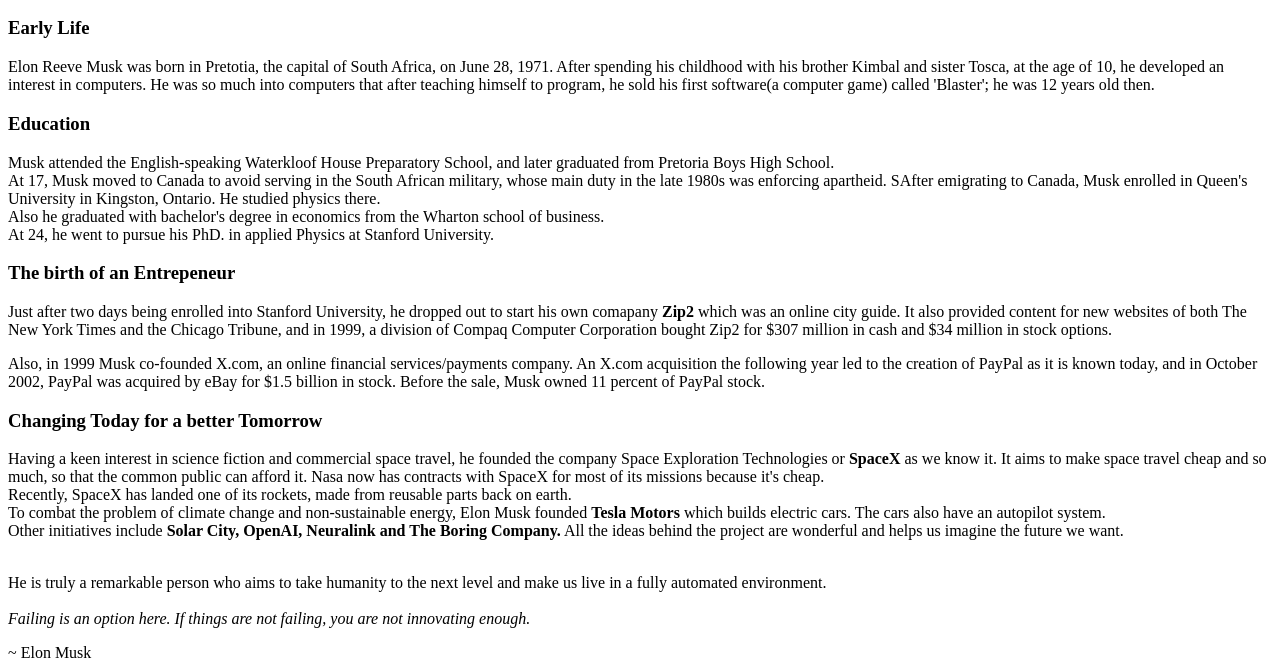
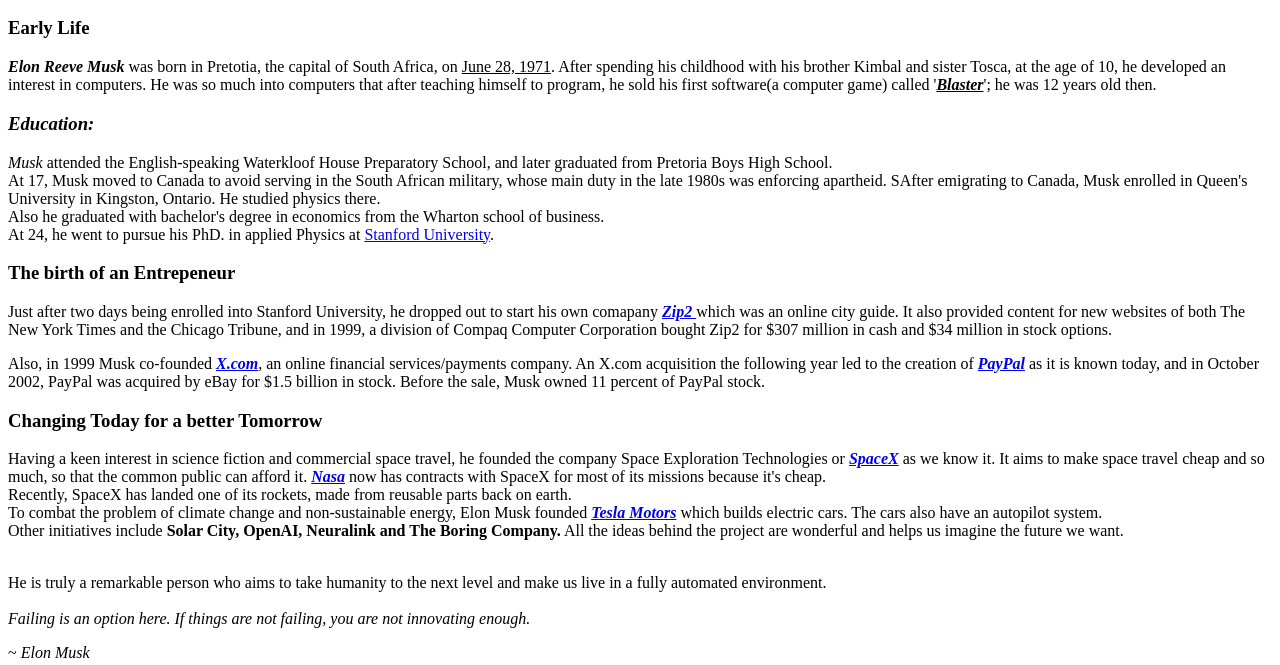
Before and after one commit to NahorS/hello-world, a plain HTML site: page Tribute Page/index.html in a window 1280 px wide. Shown: the part 387-1052 px from the top of the page. Drawn offline with Linux system fonts and the light colour scheme.

Commit message:
Update index.html
wikipedia links are added

```diff
--- a/Tribute Page/index.html
+++ b/Tribute Page/index.html
@@ -15,50 +15,62 @@
         Early Life
       </h3>
         <p>
-          Elon Reeve Musk was born in Pretotia, the capital of South Africa, on June 28, 1971. After spending his childhood with his brother Kimbal and sister Tosca, at the age of 10, he developed an interest in computers. He was so much into computers that after
-          teaching himself to program, he sold his first software(a computer game) called 'Blaster'; he was 12 years old then.
+          <strong><i>Elon Reeve Musk</i></strong> was born in Pretotia, the capital of South Africa, on <u>June 28, 1971</u>. After spending his childhood with his brother Kimbal and sister Tosca, at the age of 10, he developed an interest in computers. He was so much into computers that after
+          teaching himself to program, he sold his first software(a computer game) called '<i><b><u>Blaster</u></b></i>'; he was 12 years old then.
         </p>
       </div>
       <div id="education">
         <h3>
-        Education
+        <strong><i>Education:</i></strong>
       </h3>
         <p>
-          Musk attended the English-speaking Waterkloof House Preparatory School, and later graduated from Pretoria Boys High School.<br/> At 17, Musk moved to Canada to avoid serving in the South African military, whose main duty in the late 1980s was
+          <i>Musk</i> attended the English-speaking Waterkloof House Preparatory School, and later graduated from Pretoria Boys High School.<br/> At 17, Musk moved to Canada to avoid serving in the South African military, whose main duty in the late 1980s was
           enforcing apartheid. SAfter emigrating to Canada, Musk enrolled in Queen's University in Kingston, Ontario. He studied physics there. <br/> Also he graduated with bachelor's degree in economics from the Wharton school of business.<br/> At 24,
-          he went to pursue his PhD. in applied Physics at Stanford University.
+          he went to pursue his PhD. in applied Physics at <a href="https://www.stanford.edu">Stanford University</a>.
         </p>
       </div>
       <div id="boe">
         <h3>
-        The birth of an Entrepeneur
+        </i><strong>The birth of an Entrepeneur</i></strong>
       </h3>
         <p>
-          Just after two days being enrolled into Stanford University, he dropped out to start his own comapany <strong>Zip2</strong> which was an online city guide. It also provided content for new websites of both The New York Times and the Chicago
-          Tribune, and in 1999, a division of Compaq Computer Corporation bought Zip2 for $307 million in cash and $34 million in stock options.
+          Just after two days being enrolled into Stanford University, he dropped out to start his own comapany <strong><i>
+          <a href="https://en.m.wikipedia.org/wiki/Zip2">Zip2 </a></i></strong>
+          which was an online city guide. It also provided content for new websites of both The New York Times and the Chicago
+          Tribune, and in 1999, a division of Compaq Computer Corporation bought Zip2 for
+          $307 million in cash and $34 million in stock options.
         </p>
         <p>
-          Also, in 1999 Musk co-founded X.com, an online financial services/payments company. An X.com acquisition the following year led to the creation of PayPal as it is known today, and in October 2002, PayPal was acquired by eBay for $1.5 billion in stock.
+          Also, in 1999 Musk co-founded <strong><i><a href="https://en.m.wikipedia.org/wiki/X.com">X.com</a></i></strong>, an online financial services/payments company.
+          An X.com acquisition the following year led to the creation of <strong><i><a href="https://www.paypal.com">PayPal</a></i></strong> as it is known today, and in October 2002,
+          PayPal was acquired by eBay for $1.5 billion in stock.
           Before the sale, Musk owned 11 percent of PayPal stock.
         </p>
       </div>
       <div id="change">
         <h3>
-        Changing Today for a better Tomorrow
+        </i><strong>Changing Today for a better Tomorrow</i></strong>
       </h3>
         <p>
-          Having a keen interest in science fiction and commercial space travel, he founded the company Space Exploration Technologies or <strong>SpaceX</strong> as we know it. It aims to make space travel cheap and so much, so that the common public
-          can afford it. Nasa now has contracts with SpaceX for most of its missions because it's cheap.<br/> Recently, SpaceX has landed one of its rockets, made from reusable parts back on earth.
-          <br/> To combat the problem of climate change and non-sustainable energy, Elon Musk founded <strong>Tesla Motors</strong> which builds electric cars. The cars also have an autopilot system.<br/> Other initiatives include <b>Solar City,  OpenAI, Neuralink and The Boring Company.</b>          All the ideas behind the project are wonderful and helps us imagine the future we want.
+          Having a keen interest in science fiction and commercial space travel, he founded the company Space Exploration Technologies
+          or <strong><i><a href="https://en.m.wikipedia.org/wiki/SpaceX">SpaceX</a></i></strong> as we know it. It aims to
+          make space travel
+          cheap and so much, so that the common public
+          can afford it. <strong><i><a href="https://en.m.wikipedia.org/wiki/NASA">Nasa</a></i></strong> now has contracts with SpaceX for most of its missions because it's cheap.<br/>
+          Recently, SpaceX has landed one of its rockets, made from reusable parts back on earth.
+          <br/> To combat the problem of climate change and non-sustainable energy,
+          Elon Musk founded <strong><i><a href="https://en.m.wikipedia.org/wiki/Tesla,_Inc.">Tesla Motors</a></i></strong> which builds electric cars.
+          The cars also have an autopilot system.<br/> Other initiatives include <b>Solar City,  OpenAI, Neuralink and The Boring Company.</b>          All the ideas behind the project are wonderful and helps us imagine the future we want.
         </p>
       </div>
       <div id="end">
-        <br/> He is truly a remarkable person who aims to take humanity to the next level and make us live in a fully automated environment.
+        <br/> He is truly a remarkable person who aims to take humanity to the next level and make
+        us live in a fully automated environment.
       </div>
       <br/>
       <div id="quote">
         <i>Failing is an option here. If things are not failing, you are not innovating enough.</i><br/>
-        <p>~ Elon Musk</p>
+        <p>~<i> Elon Musk</i></p>
 
       </div>
       <div id="links" class="text-center">
```
